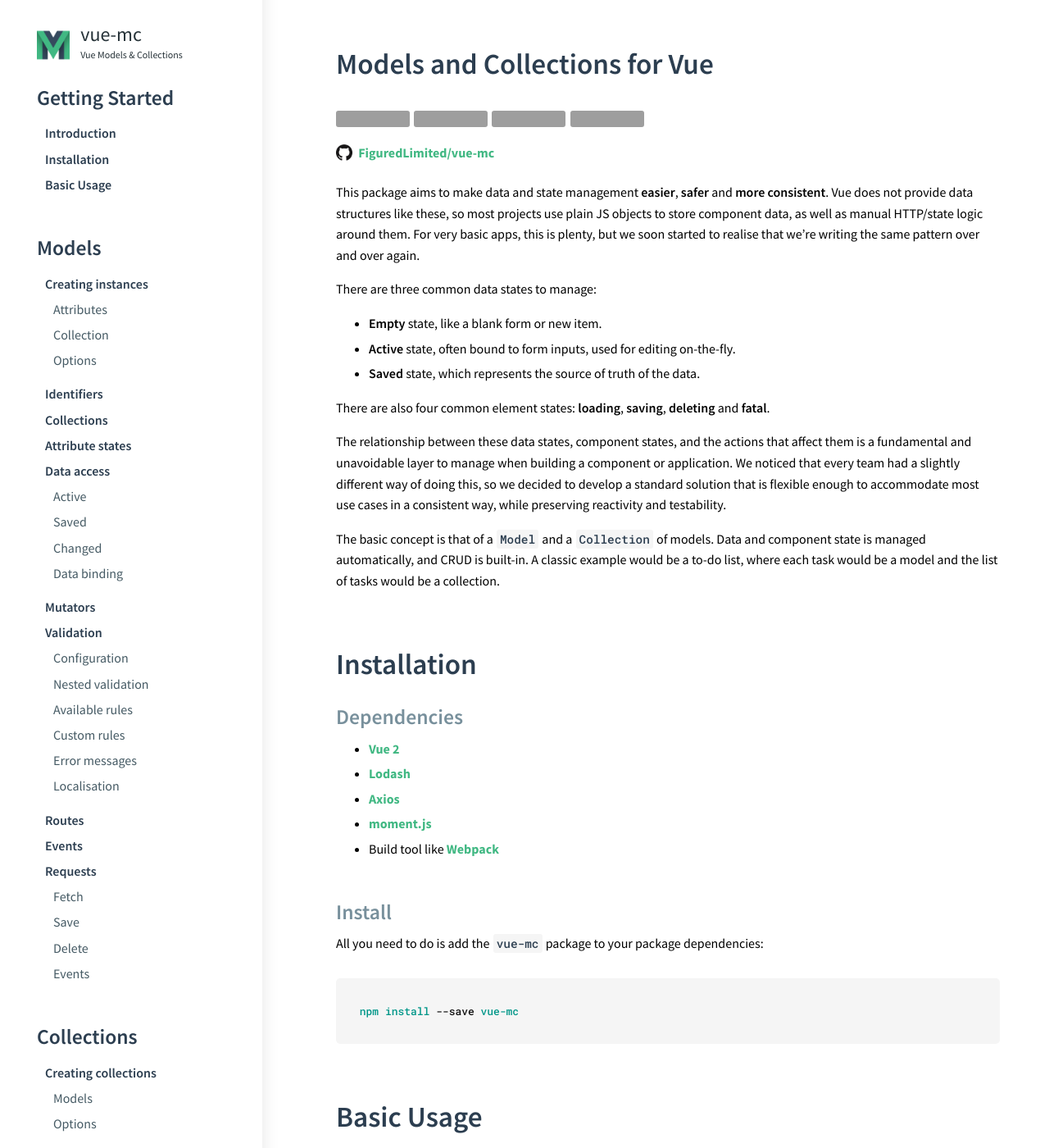
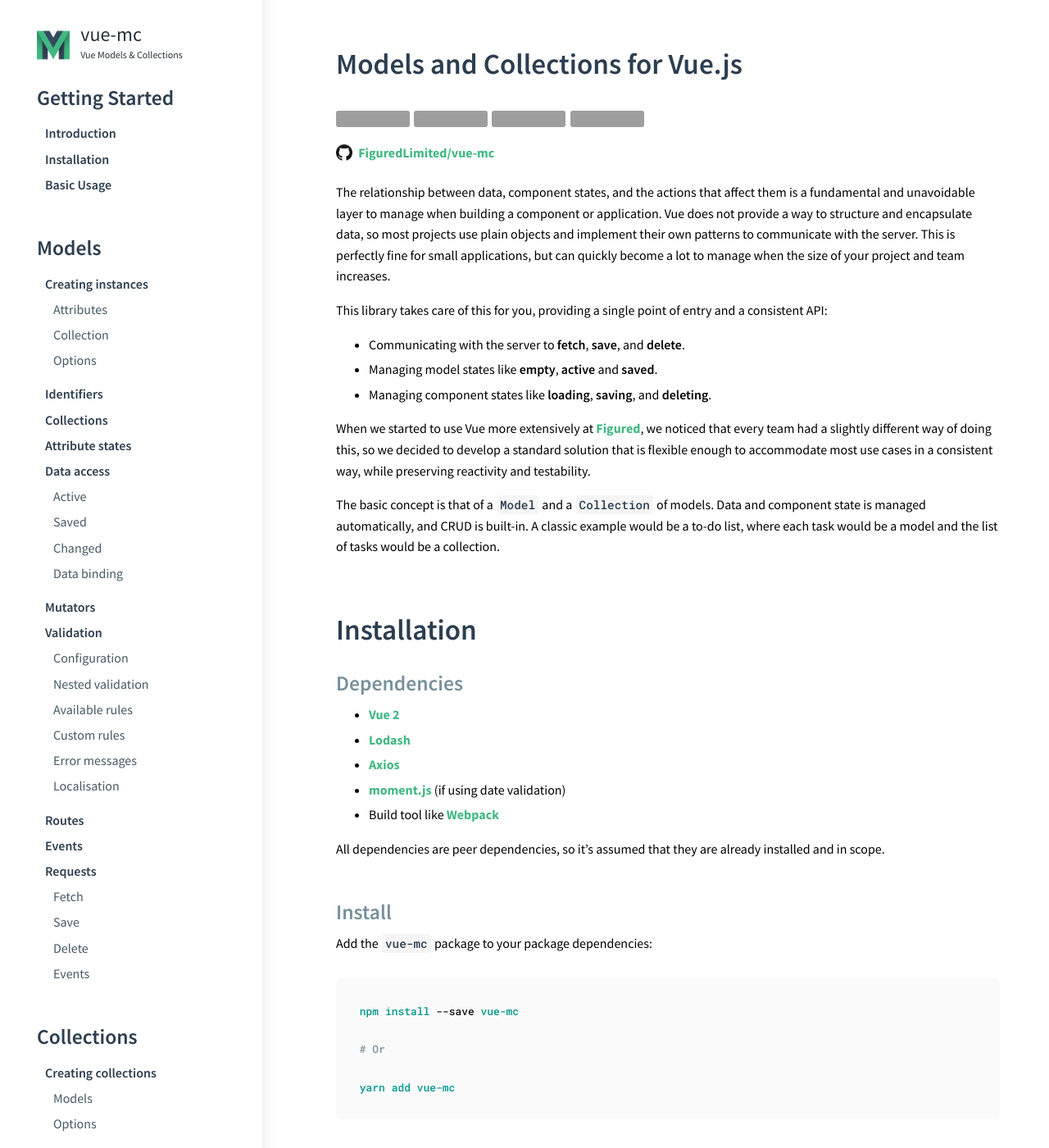
Before and after one commit to FiguredLimited/vue-mc, a Jekyll site: the page built from docs/templates/main.md, in a window 1280 px wide and 1400 px high. Shown: the whole window at 82% size. Built offline with Jekyll 4.4.1, drawn with Linux system fonts in a browser that asks for light colours; grey boxes are pictures that could not be loaded.

Commit message:
Documentation updates

```diff
--- a/docs/_data/project.yml
+++ b/docs/_data/project.yml
@@ -1,5 +1,5 @@
 name:     "vue-mc"
-title:    "Models and Collections for Vue"
+title:    "Models and Collections for Vue.js"
 tagline:  "Vue Models & Collections"
 github:   "FiguredLimited/vue-mc"
 npm:      "vue-mc"
--- a/docs/_includes/installation.md
+++ b/docs/_includes/installation.md
@@ -6,13 +6,20 @@ Installation {#installation}
 - [Vue 2](https://vuejs.org)
 - [Lodash](https://lodash.com/docs)
 - [Axios](https://github.com/mzabriskie/axios)
-- [moment.js](https://github.com/mzabriskie/axios)
+- [moment.js](https://github.com/mzabriskie/axios) (if using date validation)
 - Build tool like [Webpack](https://webpack.js.org/)
+
+All dependencies are peer dependencies, so it's assumed that they are already
+installed and in scope.
 
 ## Install
 
-All you need to do is add the `vue-mc` package to your package dependencies:
+Add the `vue-mc` package to your package dependencies:
 
 {% highlight bash %}
 npm install --save vue-mc
+
+# Or
+
+yarn add vue-mc
 {% endhighlight %}
--- a/docs/_includes/introduction.md
+++ b/docs/_includes/introduction.md
@@ -12,18 +12,13 @@
     FiguredLimited/vue-mc
 </a>
 
+The relationship between data, component states, and the actions that affect them is a fundamental and unavoidable layer to manage when building a component or application. Vue does not provide a way to structure and encapsulate data, so most projects use plain objects and implement their own patterns to communicate with the server. This is perfectly fine for small applications, but can quickly become a lot to manage when the size of your project and team increases.
 
-This package aims to make data and state management **easier**, **safer** and **more consistent**. Vue does not provide data structures like these, so most projects use plain JS objects to store component data, as well as manual HTTP/state logic around them. For very basic apps, this is plenty, but we soon started to realise that we're writing the same pattern over and over again.
+This library takes care of this for you, providing a single point of entry and a consistent API:
+- Communicating with the server to **fetch**, **save**, and **delete**.
+- Managing model states like **empty**, **active** and **saved**.
+- Managing component states like **loading**, **saving**, and **deleting**.
 
-There are three common data states to manage:
-- **Empty** state, like a blank form or new item.
-- **Active** state, often bound to form inputs, used for editing on-the-fly.
-- **Saved** state, which represents the source of truth of the data.
-
-There are also four common element states: **loading**, **saving**, **deleting** and **fatal**.
-
-The relationship between these data states, component states, and the actions that affect them is a fundamental and unavoidable layer to manage when building a component or application. We noticed that every team had a slightly different way of doing this,
-so we decided to develop a standard solution that is flexible enough to accommodate most
-use cases in a consistent way, while preserving reactivity and testability.
+When we started to use Vue more extensively at [Figured](https://figured.com), we noticed that every team had a slightly different way of doing this, so we decided to develop a standard solution that is flexible enough to accommodate most use cases in a consistent way, while preserving reactivity and testability.
 
 The basic concept is that of a `Model` and a `Collection` of models. Data and component state is managed automatically, and CRUD is built-in. A classic example would be a to-do list, where each task would be a model and the list of tasks would be a collection.
--- a/docs/_sass/_syntax.scss
+++ b/docs/_sass/_syntax.scss
@@ -26,7 +26,7 @@ pre {
   padding: 2em;
   overflow: auto;
   border: none;
-  background-color: $clr-grey-100;
+  background-color: $clr-grey-50;
   border-radius: 5px;
 }
 
```
Also changed, not shown: README.md, docs/assets/images/figured.png (added).
